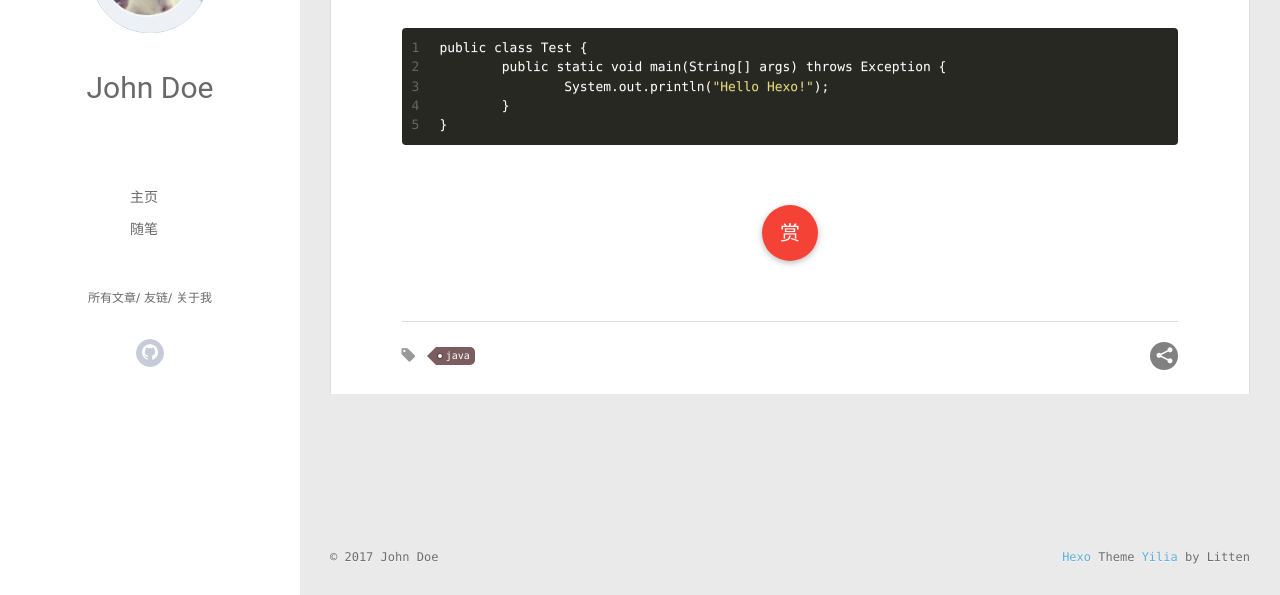
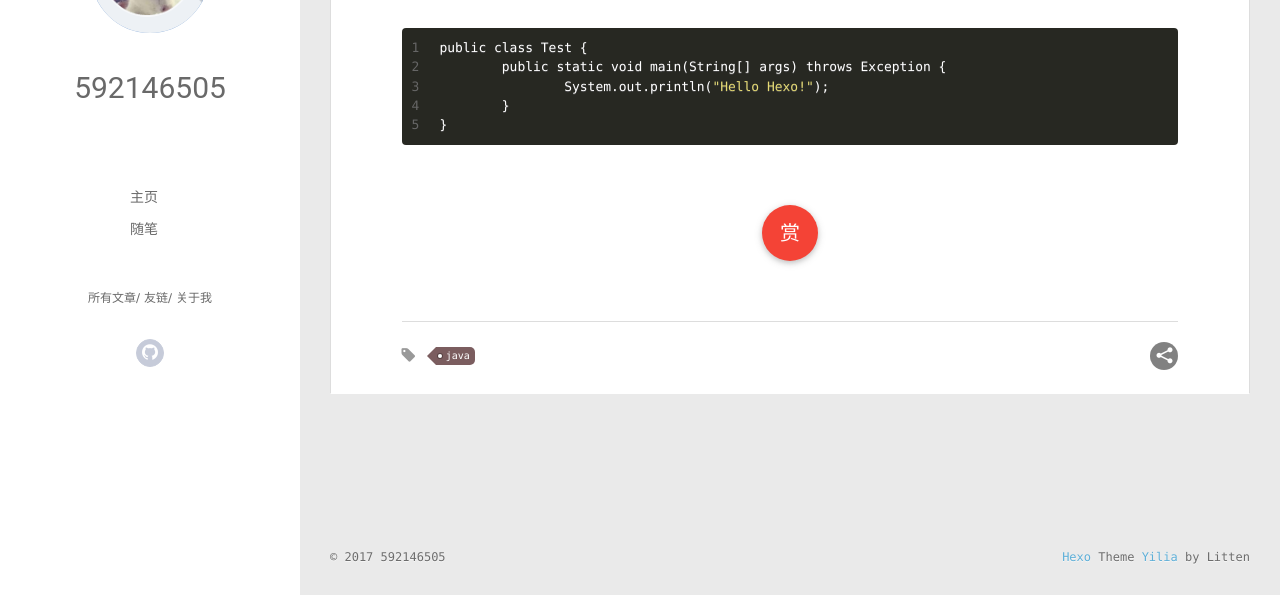
Before and after one commit to 592146505/592146505.github.io, a plain HTML site: page 2017/03/11/hello-hexo/index.html in a window 1280 px wide. Shown: the part 202-797 px from the top of the page. Drawn offline with Linux system fonts and the light colour scheme.

Commit message:
Site updated: 2017-03-11 15:45:02

```diff
--- a/2017/03/11/hello-hexo/index.html
+++ b/2017/03/11/hello-hexo/index.html
@@ -52,7 +52,7 @@
 			<img src="/img/20170311142631.png" class="js-avatar">
 		</a>
 		<hgroup>
-		  <h1 class="header-author"><a href="/">John Doe</a></h1>
+		  <h1 class="header-author"><a href="/">592146505</a></h1>
 		</hgroup>
 
 
@@ -104,7 +104,7 @@
 				<img src="/img/20170311142631.png" class="js-avatar">
 			</div>
 			<hgroup>
-			  <h1 class="header-author js-header-author">John Doe</h1>
+			  <h1 class="header-author js-header-author">592146505</h1>
 			</hgroup>
 
 
@@ -286,7 +286,7 @@
   <div class="outer">
     <div id="footer-info">
     	<div class="footer-left">
-    		&copy; 2017 John Doe
+    		&copy; 2017 592146505
     	</div>
       	<div class="footer-right">
       		<a href="http://hexo.io/" target="_blank">Hexo</a>  Theme <a href="https://github.com/litten/hexo-theme-yilia" target="_blank">Yilia</a> by Litten
```
Also changed, not shown: archives/2017/03/index.html (+3 -3 lines), archives/2017/index.html (+3 -3 lines), archives/index.html (+3 -3 lines), index.html (+3 -3 lines), tags/java/index.html (+3 -3 lines).
